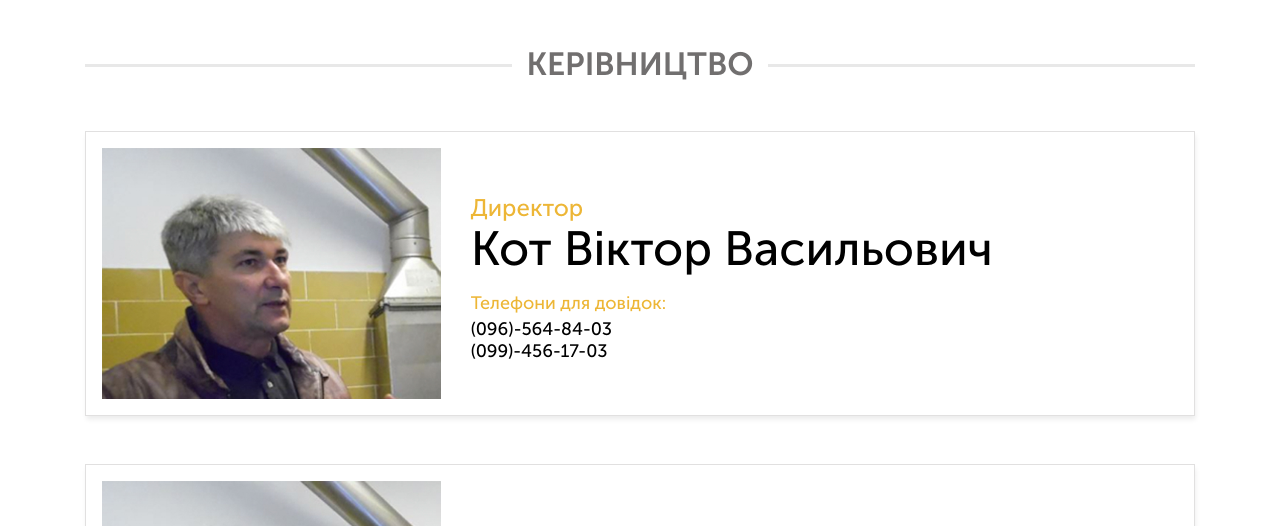
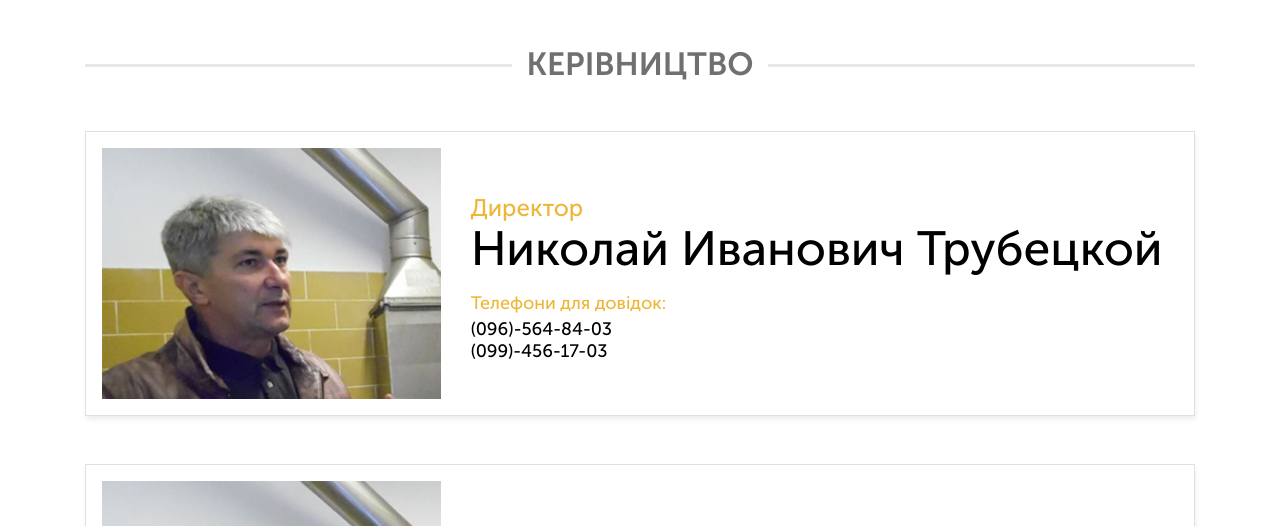
Before and after one commit to Scordavis/zkh-example-page_01, a website: page app/managment.html in a window 1280 px wide. Shown: the part 208-734 px from the top of the page. Drawn offline with nearby package versions, Linux system fonts and the light colour scheme.

Commit message:
тест длинного имени

```diff
--- a/app/managment.html
+++ b/app/managment.html
@@ -337,7 +337,7 @@
 						<!-- .managment__info -->
 						<div class="col-12 col-md-7 col-lg-8 pt-0 pt-lg-4 managment__info">
 							<p class="mt-4 mb-0 managment__post theme__text--accent">Директор</p>
-							<h1 class="mb-3 managment__name theme__text--black">Кот Віктор Васильович</h1>
+							<h1 class="mb-3 managment__name theme__text--black">Николай Иванович Трубецкой</h1>
 							<p class="mb-2 managment__contacts theme__text--accent">Телефони для довідок:</p>
 							<p class="mb-1 managment__phone theme__text--black">(096)-564-84-03</p>
 							<p class="mb-1 managment__phone theme__text--black">(099)-456-17-03</p>
```
